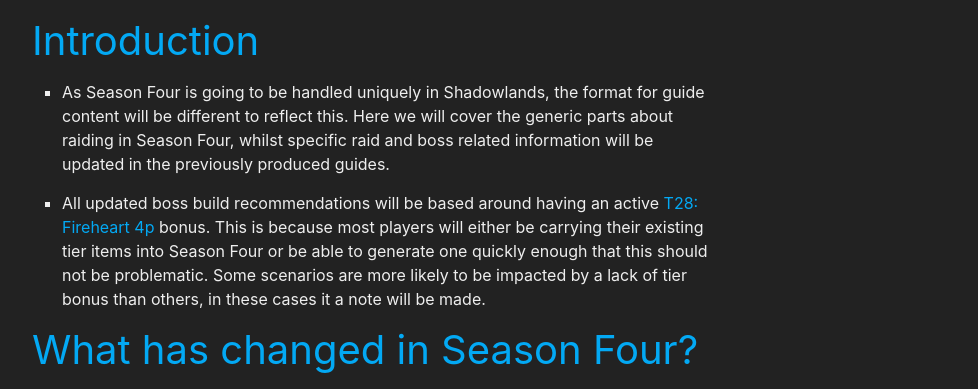
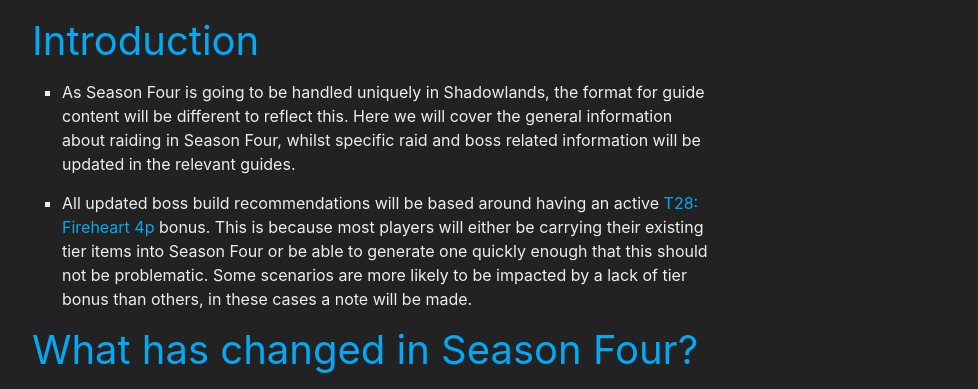
Before and after one commit to stormearthandlava/stormearthandlava.github.io, a Jekyll site: the page built from guide/raids/season_4.md, in a window 1280 px wide. Shown: the part 357-746 px from the top of the page, without its empty margins (268-1246 px from the left). Built offline with Jekyll 4.4.1, drawn with Linux system fonts in a browser that asks for light colours; our own code applies the rules of GitHub Pages for plain Markdown files; a script that is not in the unit is left out.

Commit message:
Update season_4.md

```diff
--- a/guide/raids/season_4.md
+++ b/guide/raids/season_4.md
@@ -7,9 +7,9 @@
 ---
 
 # Introduction
-- As Season Four is going to be handled uniquely in Shadowlands, the format for guide content will be different to reflect this. Here we will cover the generic parts about raiding in Season Four, whilst specific raid and boss related information will be updated in the previously produced guides.
+- As Season Four is going to be handled uniquely in Shadowlands, the format for guide content will be different to reflect this. Here we will cover the general information about raiding in Season Four, whilst specific raid and boss related information will be updated in the relevant guides.
 
-- All updated boss build recommendations will be based around having an active {{ site.data.item.t28_4 }} bonus. This is because most players will either be carrying their existing tier items into Season Four or be able to generate one quickly enough that this should not be problematic. Some scenarios are more likely to be impacted by a lack of tier bonus than others, in these cases it a note will be made.
+- All updated boss build recommendations will be based around having an active {{ site.data.item.t28_4 }} bonus. This is because most players will either be carrying their existing tier items into Season Four or be able to generate one quickly enough that this should not be problematic. Some scenarios are more likely to be impacted by a lack of tier bonus than others, in these cases a note will be made.
 
 # What has changed in Season Four?
 
```
